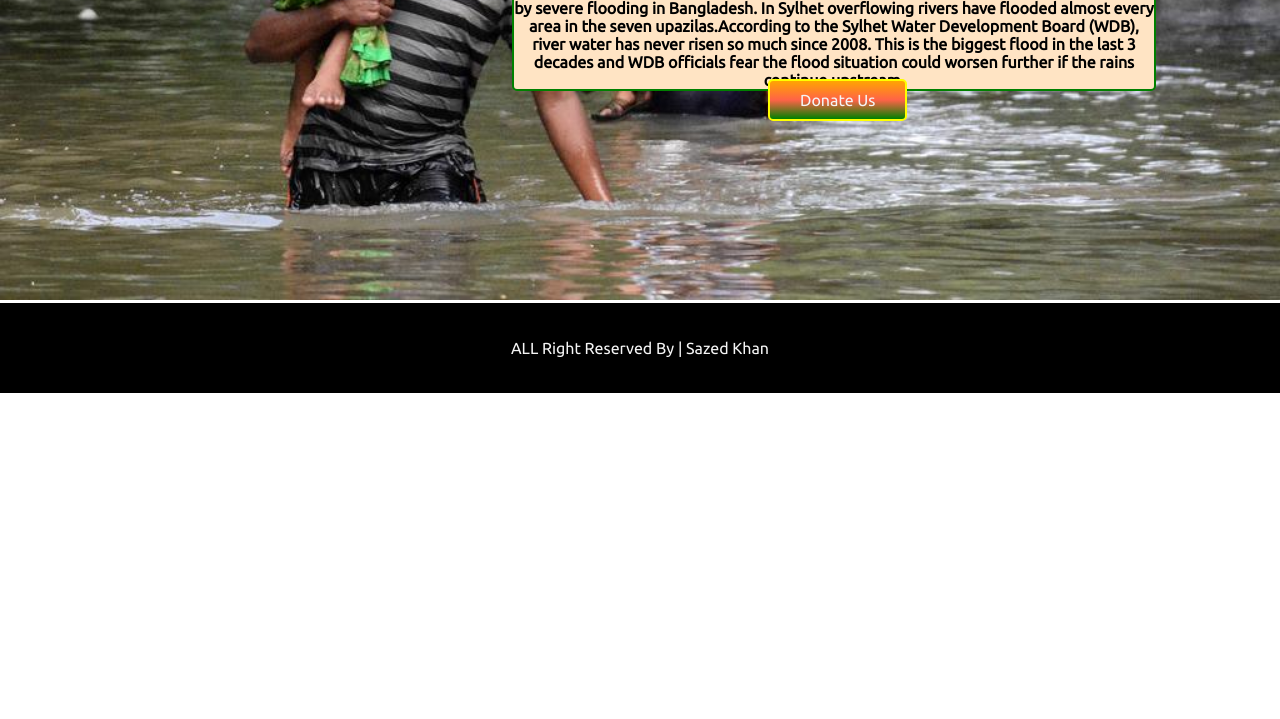
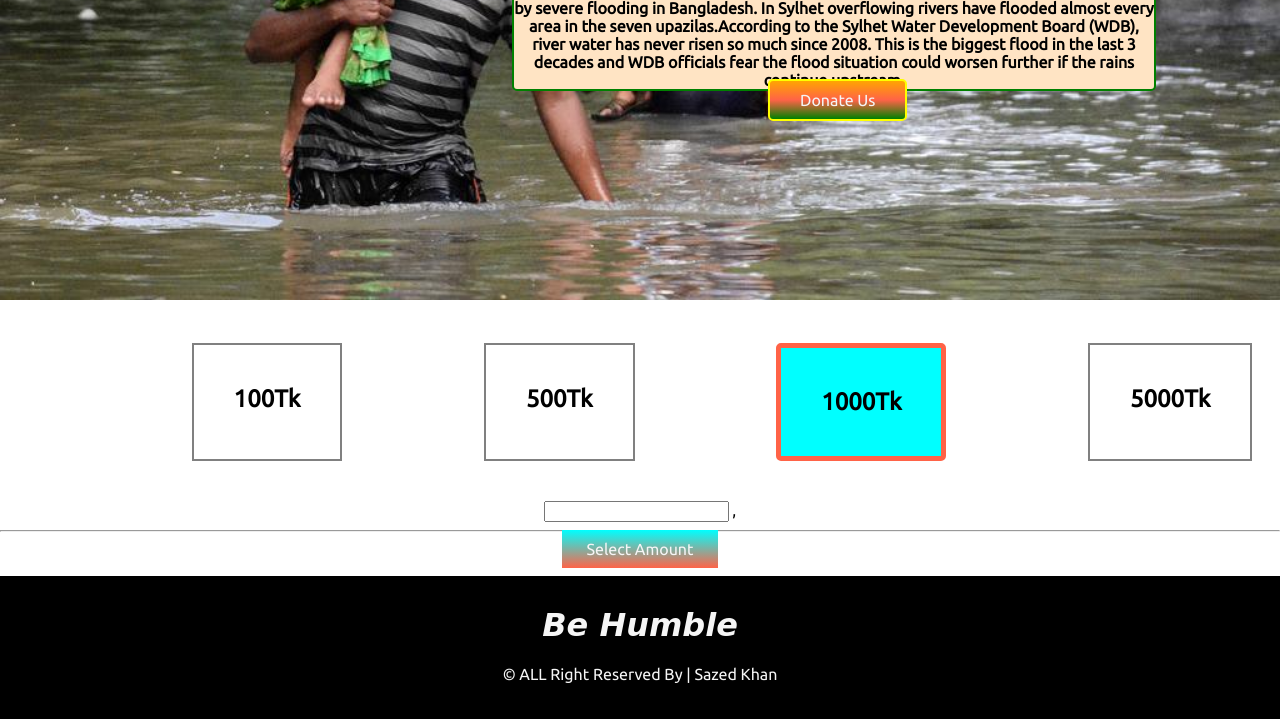
Before and after one commit to SazedKhan1/my-first-assignment, a plain HTML site: page Index.html in a window 1280 px wide. Shown: the part 420-1139 px from the top of the page. Before the commit the page ends 813 px from the top, so only its background shows below. Drawn offline with Linux system fonts and the light colour scheme.

Commit message:
new target

```diff
--- a/Index.html
+++ b/Index.html
@@ -27,14 +27,40 @@
                     since 2008. This is the biggest flood in the last 3 decades and WDB officials fear the flood
                     situation could worsen further if the rains continue upstream.
                 </p>
-                <a href="https://www.facebook.com/ak.sazed/">Donate Us</a>
+                <a href="https://www.facebook.com/ak.sazed/" target="_blank">Donate Us</a>
 
             </div>
         </div>
     </section>
+    <section class="donation-section">
+        <div class="amount">
+            <div class="donate-amount">
+                <h1>100Tk</h1>
+            </div>
+            <div class="donate-amount">
+                <h1>500Tk</h1>
+            </div>
+            <div class="donate-amount main-amount">
+                <h1>1000Tk</h1>
+            </div>
+            <div class="donate-amount">
+                <h1>5000Tk</h1>
+            </div>
+
+        </div>
+        <div class="select-amount">
+            <input type="text">
+            ,
+            <hr>
+            <a href="https://www.facebook.com/ak.sazed/" target="_blank">Select Amount</a>
+        </div>
+        <br>
+
+    </section>
 </body>
 <footer>
-    <p>ALL Right Reserved By | Sazed Khan</p>
+    <h1>Be Humble</h1>
+    <p> © ALL Right Reserved By | Sazed Khan</p>
 </footer>
 
 </html>
--- a/style.css
+++ b/style.css
@@ -47,9 +47,9 @@ body {
 .banner h2 {
     position: absolute;
     top: 45%;
-    color: aqua;
+    color: yellow;
     margin-left: 55%;
-    font-size: 2rem;
+    font-size: 2.5rem;
 }
 
 .banner a {
@@ -70,4 +70,47 @@ footer {
     color: whitesmoke;
     padding: 20px 50px;
     text-align: center;
+
 }
+
+.amount {
+    display: flex;
+    padding: 40px 50px;
+
+}
+
+.donate-amount {
+    margin-left: 12%;
+    padding: 20px 40px;
+    box-shadow: gray;
+    border: 2px solid gray;
+}
+
+.main-amount {
+    background-color: aqua;
+    border-radius: 5px;
+    border: 5px solid tomato;
+}
+
+.select-amount {
+    text-align: center;
+}
+
+.select-amount a {
+    text-decoration: none;
+    color: whitesmoke;
+    background-image: linear-gradient(aqua, tomato);
+    padding: 10px 25px;
+    margin-bottom: 20px;
+
+}
+
+.select-amount hr {
+    size: 50;
+}
+
+footer h1 {
+    font-style: italic;
+    font-family: cursive;
+    margin-top: 10px;
+}
```
